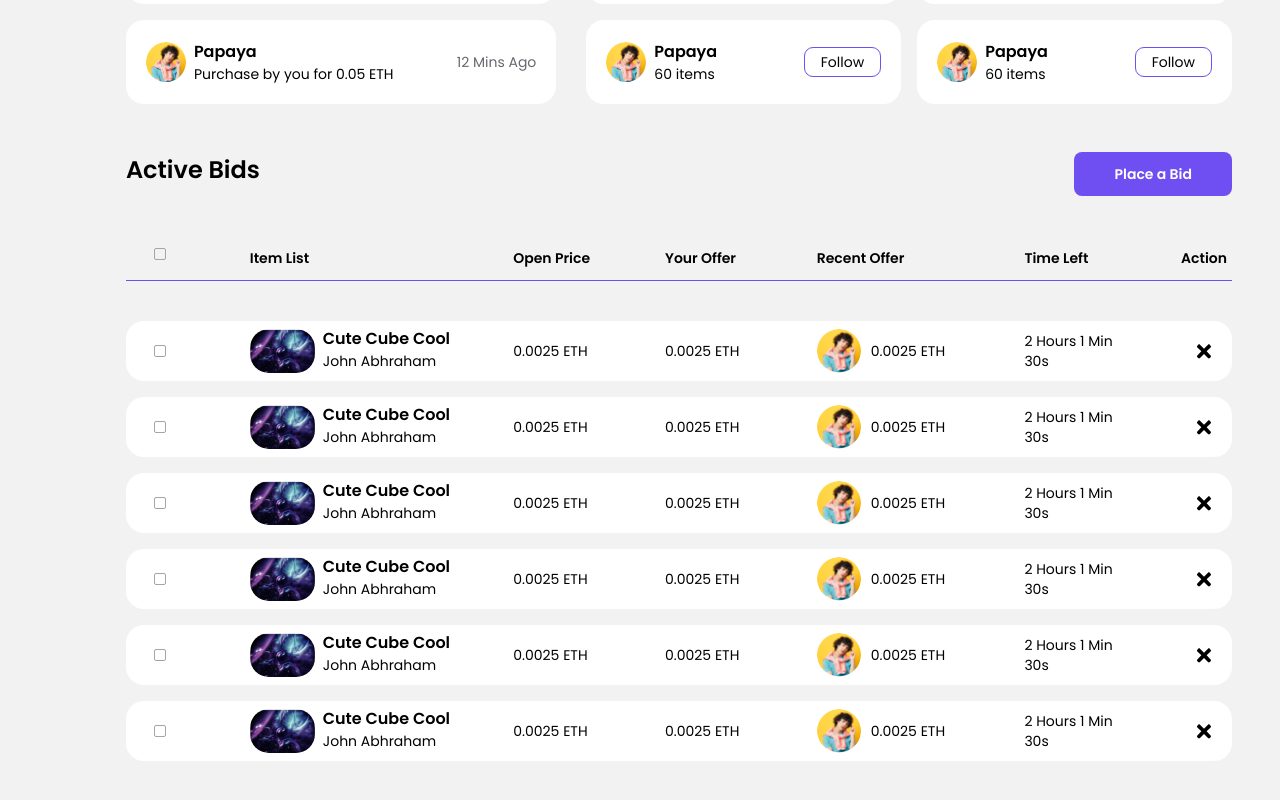
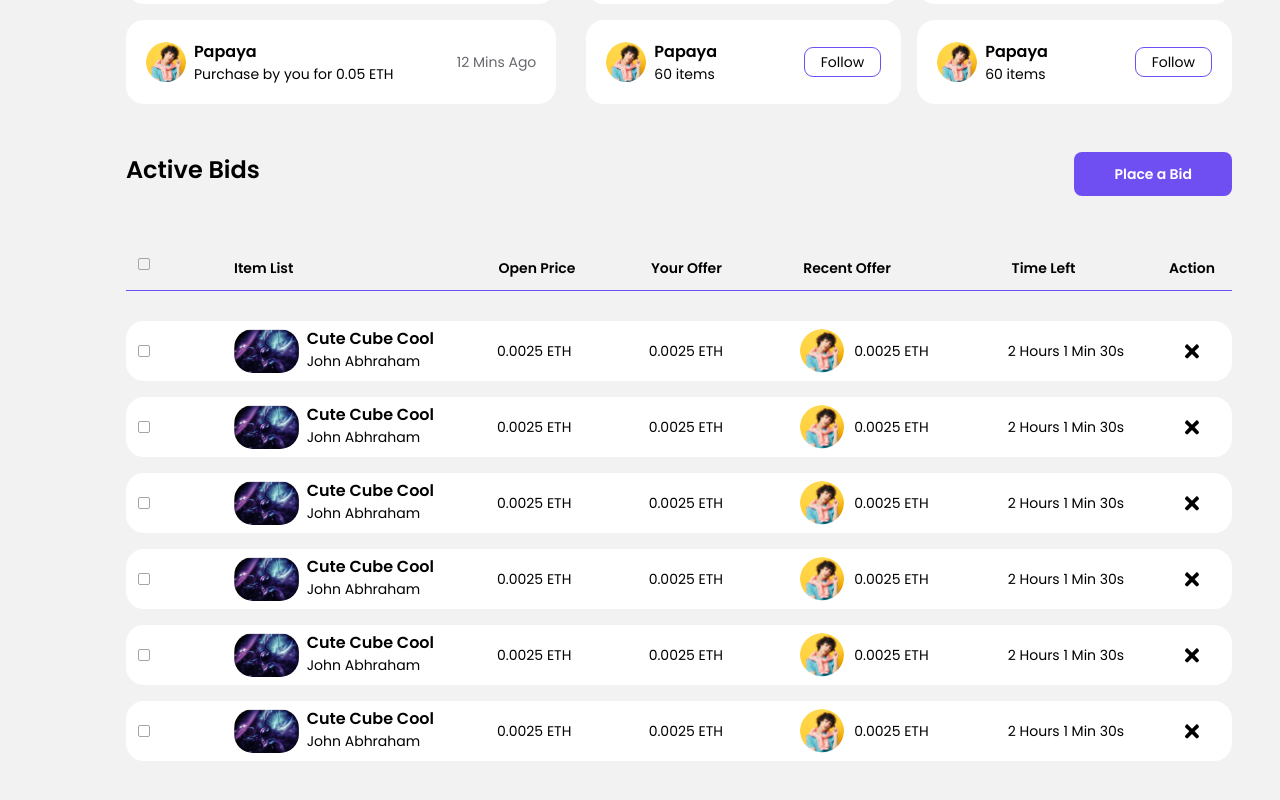
Before and after one commit to SajanThapa22/NFT-website, a React (Vite) app: page / in a window 1280 px wide. Shown: the part 2482-3282 px from the top of the page. Built offline with nearby package versions, Linux system fonts and the light colour scheme.

Commit message:
table scroll

```diff
--- a/src/components/ActiveBidCard.tsx
+++ b/src/components/ActiveBidCard.tsx
@@ -4,7 +4,7 @@ import Cross from "../assets/svgs/cross.svg?react";
 
 const ActiveBidCard = () => {
   return (
-    <div className="grid grid-cols-[1fr,4fr,2fr,2fr,3fr,2fr,1fr] gap-[40px] items-center bg-bg-comp py-2 pl-7 rounded-[18px]">
+    <div className="grid grid-cols-[1fr,4fr,2fr,2fr,3fr,2fr,1fr] gap-x-10 items-center bg-bg-comp py-2 px-3 rounded-[18px]">
       <div className="rounded-[2px] w-3 h-3 border border-[#A5A5A5]"></div>
 
       <div className="flex gap-2 items-center">
--- a/src/sections/ActiveBids.tsx
+++ b/src/sections/ActiveBids.tsx
@@ -4,7 +4,7 @@ import Cross from "../assets/svgs/cross.svg?react";
 
 const ActiveBids = () => {
   return (
-    <div className="flex flex-col gap-10">
+    <div className="flex flex-col gap-[50px] text-nowrap overflow-x-scroll hide-scrollbar">
       <div className="flex justify-between">
         <p className="font-semibold text-[24px] capitalize text-txt-clr">
           Active Bids
@@ -12,7 +12,8 @@ const ActiveBids = () => {
         <Button text="Place a Bid" styles="bg-purp text-white" />
       </div>
 
-      <div className="grid grid-cols-[1fr,4fr,2fr,2fr,3fr,2fr,1fr] gap-10 justify-between border-b border-purp py-3 pl-7">
+      <div className="grid gap-[30px] min-w-[1100px]">
+        <div className="grid grid-cols-[1fr,4fr,2fr,2fr,3fr,2fr,1fr] gap-10 justify-between border-b border-purp py-3 px-3">
           <div className="rounded-[2px] w-3 h-3 border border-[#A5A5A5]"></div>
 
           <div>
@@ -56,6 +57,7 @@ const ActiveBids = () => {
           <ActiveBidCard />
         </div>
       </div>
+    </div>
   );
 };
 
--- a/tailwind.config.js
+++ b/tailwind.config.js
@@ -19,5 +19,19 @@ export default {
       },
     },
   },
-  plugins: [],
+  plugins: [
+    function ({ addUtilities }) {
+      const newUtilities = {
+        ".hide-scrollbar": {
+          "-ms-overflow-style": "none" /* IE and Edge */,
+          "scrollbar-width": "none" /* Firefox */,
+        },
+        ".hide-scrollbar::-webkit-scrollbar": {
+          display: "none" /* Chrome, Safari, and Opera */,
+        },
+      };
+
+      addUtilities(newUtilities, ["responsive"]);
+    },
+  ],
 };
```
Lines whose indentation alone changed are shown as unchanged.
